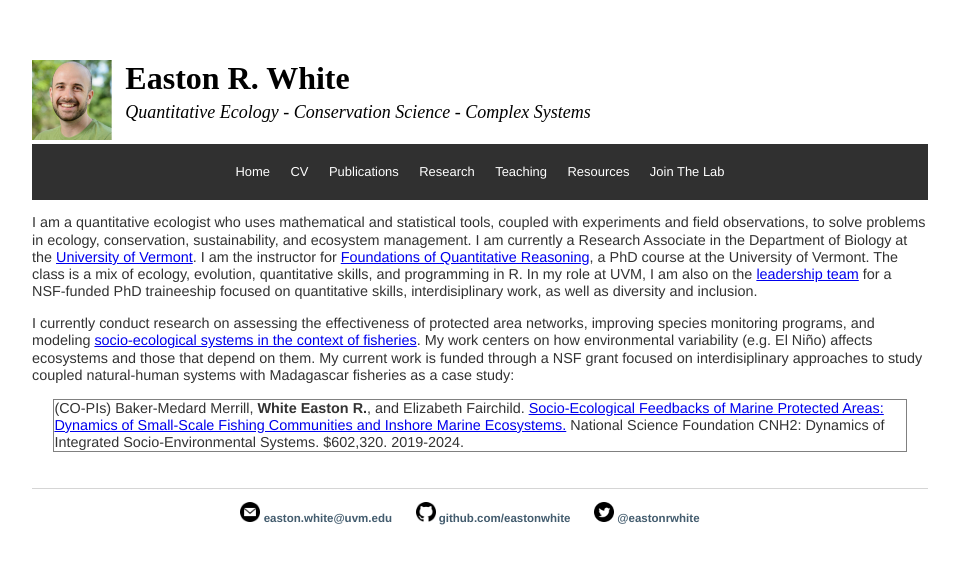
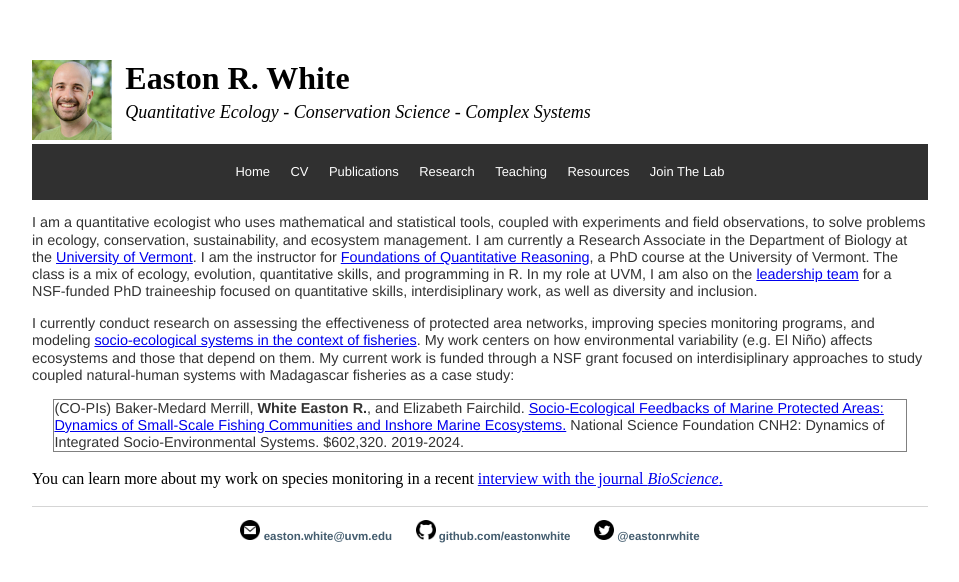
Before and after one commit to eastonwhite/eastonwhite.github.io, a Jekyll site: the page built from index.html, in a window 1280 px wide. Shown: the top 582 px of the page, without its empty margins (160-1119 px from the left). Built offline with Jekyll 4.4.1, drawn with Linux system fonts in a browser that asks for light colours.

Commit message:
added bioscience link

```diff
--- a/index.html
+++ b/index.html
@@ -14,6 +14,10 @@ I am a quantitative ecologist who uses mathematical and statistical tools, coupl
 </div>
 
 <br />
+
+You can learn more about my work on species monitoring in a recent <a href="http://bioscience-talks.aibs.org/saving-species-with-better-monitoring">interview with the journal <i>BioScience</i>.</a>
+
+<br />
 <br />
 
 <!-- Global site tag (gtag.js) - Google Analytics -->
```
